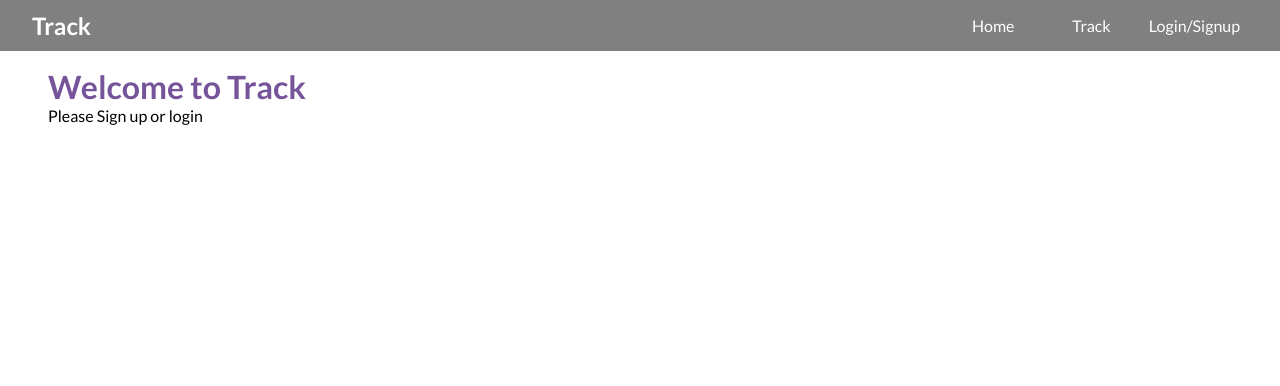
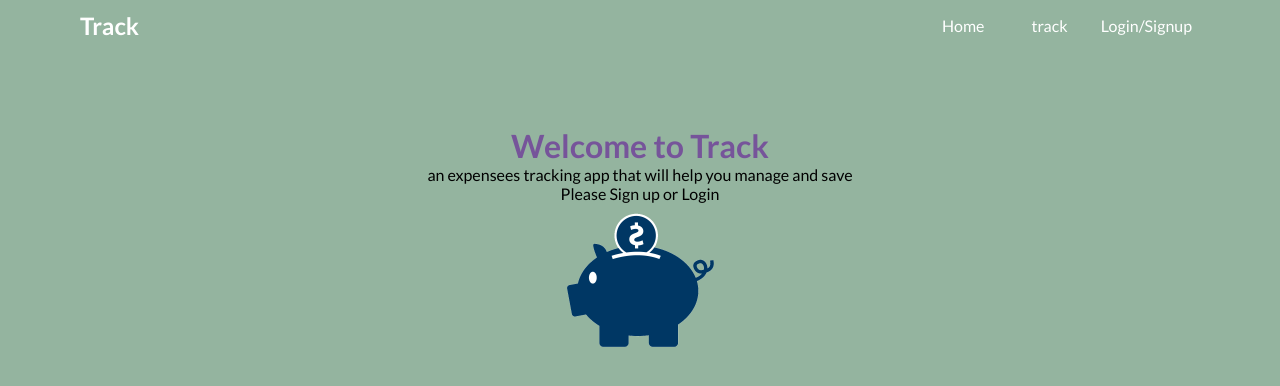
Before and after one commit to jimmykt/track, a React (Create React App) app in the folder client/: page / in a window 1280 px wide. Shown: the top 386 px of the page. Built offline with nearby package versions, Linux system fonts and the light colour scheme.

Commit message:
redict to login when track clicked bug

```diff
--- a/client/src/App.scss
+++ b/client/src/App.scss
@@ -1,5 +1,6 @@
 @use "./styles/typography.scss";
 @use "./styles/variables" as *;
+@use "./styles//mixins" as *;
 
 *,
 *::before,
@@ -12,4 +13,6 @@
 body {
   font-family: "Lato";
   font-weight: 400;
+  background-color: #94b49f;
+  @include page-side-padding-desktop;
 }
--- a/client/src/components/Expenses/Expenses.jsx
+++ b/client/src/components/Expenses/Expenses.jsx
@@ -17,6 +17,8 @@ function Expenses() {
         ))}
       </div>
     );
+  } else {
+    return <div>loading</div>;
   }
 }
 
--- a/client/src/components/Header/Header.jsx
+++ b/client/src/components/Header/Header.jsx
@@ -7,7 +7,7 @@ import Hamburger from "../Hamburger/Hamburger";
 import LoginModel from "../LoginModel/LoginModel";
 import SignUpModel from "../SignUpModel/SignUpModel";
 
-//import { storeUser, logOutUser } from "../../state/actions/userActions";
+import { storeUser, logOutUser } from "../../state/actions/userActions";
 import { isLogout, isLogin } from "../../state/actions/isLoggedActions";
 
 function Header() {
@@ -36,8 +36,9 @@ function Header() {
   };
 
   const toggleLoginModel = () => {
+    console.log(isLogged);
     if (isLogged) {
-      logOutUser();
+      logOut();
     }
     if (!isLogged) {
       if (showLoginModel) {
@@ -49,7 +50,7 @@ function Header() {
     }
   };
 
-  const logOutUser = () => {
+  const logOut = () => {
     localStorage.removeItem("token");
     dispatch(isLogout());
     dispatch(logOutUser());
@@ -74,9 +75,20 @@ function Header() {
           <NavLink to="/" className="header__list-item">
             Home
           </NavLink>
-          <NavLink to="/track" className="header__list-item">
-            Track
-          </NavLink>
+
+          {isLogged ? (
+            <NavLink to="/track" className="header__list-item">
+              Track
+            </NavLink>
+          ) : (
+            <NavLink
+              to="/"
+              className="header__list-item"
+              onClick={toggleLoginModel}
+            >
+              track
+            </NavLink>
+          )}
 
           <NavLink
             to="/"
--- a/client/src/components/LoginModel/LoginModel.scss
+++ b/client/src/components/LoginModel/LoginModel.scss
@@ -7,7 +7,6 @@
   display: flex;
   justify-content: center;
   align-items: center;
-
   &__content {
     width: 70%;
     height: 80vh;
@@ -19,6 +18,7 @@
     justify-content: center;
     position: relative;
     flex-direction: column;
+    background-color: #cee5d0;
   }
 
   &__close {
--- a/client/src/components/SignUpModel/SignUpModel.scss
+++ b/client/src/components/SignUpModel/SignUpModel.scss
@@ -16,6 +16,7 @@
     text-align: center;
     padding: 2rem;
     position: relative;
+    background-color: #cee5d0;
   }
 
   &__close {
@@ -36,9 +37,8 @@
 
   &__input {
     width: 50%;
-    padding: 0.2rem;
     border-radius: 0.25rem;
-    border: 1px solid black;
+    border: 1.5px solid black;
     margin-top: 1rem;
     padding: 0.5rem;
     padding-left: 0.75rem;
@@ -56,7 +56,7 @@
     margin-top: 1rem;
   }
 
-  &__response{
+  &__response {
     color: red;
   }
 }
--- a/client/src/pages/HomePage/HomePage.jsx
+++ b/client/src/pages/HomePage/HomePage.jsx
@@ -35,8 +35,18 @@ function HomePage() {
   if (isLogged === false) {
     return (
       <main className="home">
-        <h1 className="home__title">Welcome to Track</h1>
-        <p className="">Please Sign up or login</p>
+        <div className="home__hero">
+          <h1 className="home__title">Welcome to Track</h1>
+          <p className="home__bio">
+            an expensees tracking app that will help you manage and save
+          </p>
+          <p className="home__login">Please Sign up or Login</p>
+          <img
+            className="home__image"
+            src={require("../../assets/images/savings.png")}
+            alt="piggy bank"
+          />
+        </div>
       </main>
     );
   }
--- a/client/src/pages/HomePage/HomePage.scss
+++ b/client/src/pages/HomePage/HomePage.scss
@@ -3,9 +3,19 @@
 
 .home {
   padding-top: 1rem;
-  @include page-side-padding-desktop;
 
+  &__hero {
+    padding-top: 5%;
+    display: flex;
+    justify-content: center;
+    align-items: center;
+    flex-direction: column;
+  }
   &__title {
     color: #76549a;
   }
+
+  &__image {
+    max-width: 10rem;
+  }
 }
--- a/client/src/pages/TrackPage/TrackPage.jsx
+++ b/client/src/pages/TrackPage/TrackPage.jsx
@@ -4,9 +4,12 @@ import axios from "axios";
 import { API } from "../../util/api";
 import { useSelector } from "react-redux";
 import Expenses from "../../components/Expenses/Expenses";
+import LoginModel from "../../components/LoginModel/LoginModel";
 
 function TrackPage() {
   const User = useSelector((state) => state.User);
+  const [showLoginModel, setShowLoginModel] = useState(false);
+
   const [newExpense, setNewExpense] = useState({
     name: "",
     price: "",
@@ -24,6 +27,10 @@ function TrackPage() {
       .catch((err) => {
         console.log(err);
       });
+  };
+
+  const toggleLogin = () => {
+    setShowLoginModel(true);
   };
 
   return (
--- a/client/src/styles/_variables.scss
+++ b/client/src/styles/_variables.scss
@@ -5,5 +5,6 @@ $breakpoint-desktop: 75rem;
 $side-padding-mobile: 1.5rem;
 $desktop-side-padding: 3rem;
 
-$color-primary: grey;
+$color-primary: #94b49f;
+//$color-primary: grey;
 $color-secondary: grey;
```
Also changed, not shown: client/src/App.jsx (renamed from client/src/App.js), client/src/assets/images/savings.png (added).
